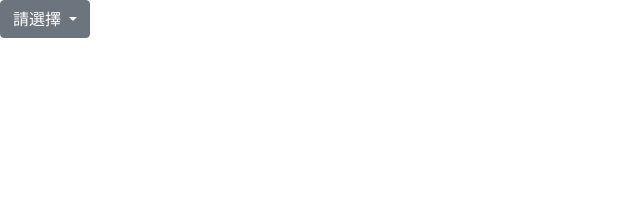
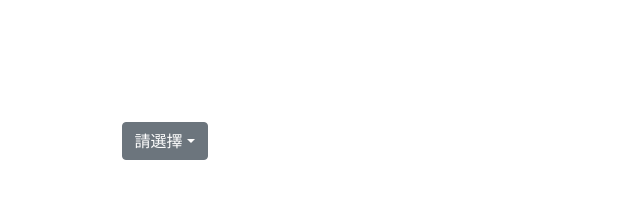
Before and after one commit to peterjackson0107/20240217-RAGIC, a plain HTML site: page index.html in a window 1280 px wide. Shown: the whole page, without its empty margins (0-640 px from the left). Drawn offline with nearby package versions, Linux system fonts and the light colour scheme.

Commit message:
202402171715

```diff
--- a/index.html
+++ b/index.html
@@ -10,9 +10,7 @@
 
 <body>
     <div class="dropdown">
-        <button class="btn btn-secondary dropdown-toggle" type="button" id="dropdownMenuClickableInside" data-bs-toggle="dropdown" data-bs-auto-close="outside" aria-expanded="false">
-            請選擇
-        </button>
+        <button class="btn btn-secondary dropdown-toggle btn" type="button" id="dropdownMenuClickableInside" data-bs-toggle="dropdown" data-bs-auto-close="outside" aria-expanded="false">請選擇</button>
             <ul class="dropdown-menu" aria-labelledby="dropdownMenuButton">
                 <li><input class="dropdown-item" type="checkbox" name="option1" value="option1">New</li>
                 <li><input class="dropdown-item" type="checkbox" name="option2" value="option2">Open</li>
@@ -23,7 +21,7 @@
                 <li><input class="dropdown-item" type="checkbox" name="option7" value="option7">Fixed not depoloyed</li>
             </ul>
         </div>
-    <div id="selectedOptions"></div>
+    <div class="area" id="selectedOptions"></div>
 
     <script src="https://kit.fontawesome.com/61b6a83a16.js" crossorigin="anonymous"></script>
     <script src="https://cdn.jsdelivr.net/npm/bootstrap@5.1.1/dist/js/bootstrap.bundle.min.js" integrity="sha384-/bQdsTh/da6pkI1MST/rWKFNjaCP5gBSY4sEBT38Q/9RBh9AH40zEOg7Hlq2THRZ" crossorigin="anonymous"></script>
--- a/style.scss
+++ b/style.scss
@@ -0,0 +1,18 @@
+body{
+    width: 95vw;
+    height: 95vh;
+}
+.dropdown{
+    width: 80%;
+    margin: 10% auto;
+    .btn{
+        justify-content: center;
+        align-items: center;
+        text-align: center;
+        margin: 0 auto;
+    }
+}
+.area{
+    width: 80%;
+    margin: 10% auto;
+}
```
Also changed, not shown: style.css, 1 other file. Lines whose indentation alone changed are shown as unchanged.
